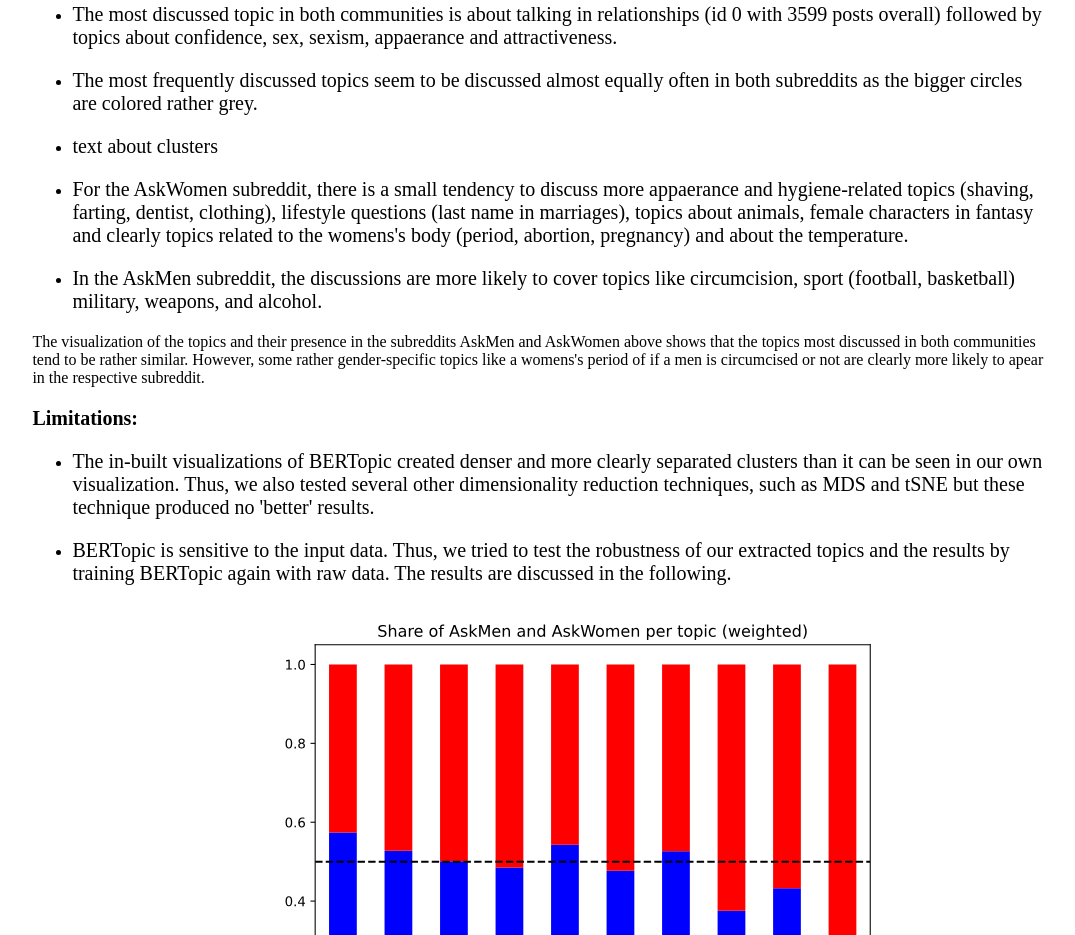
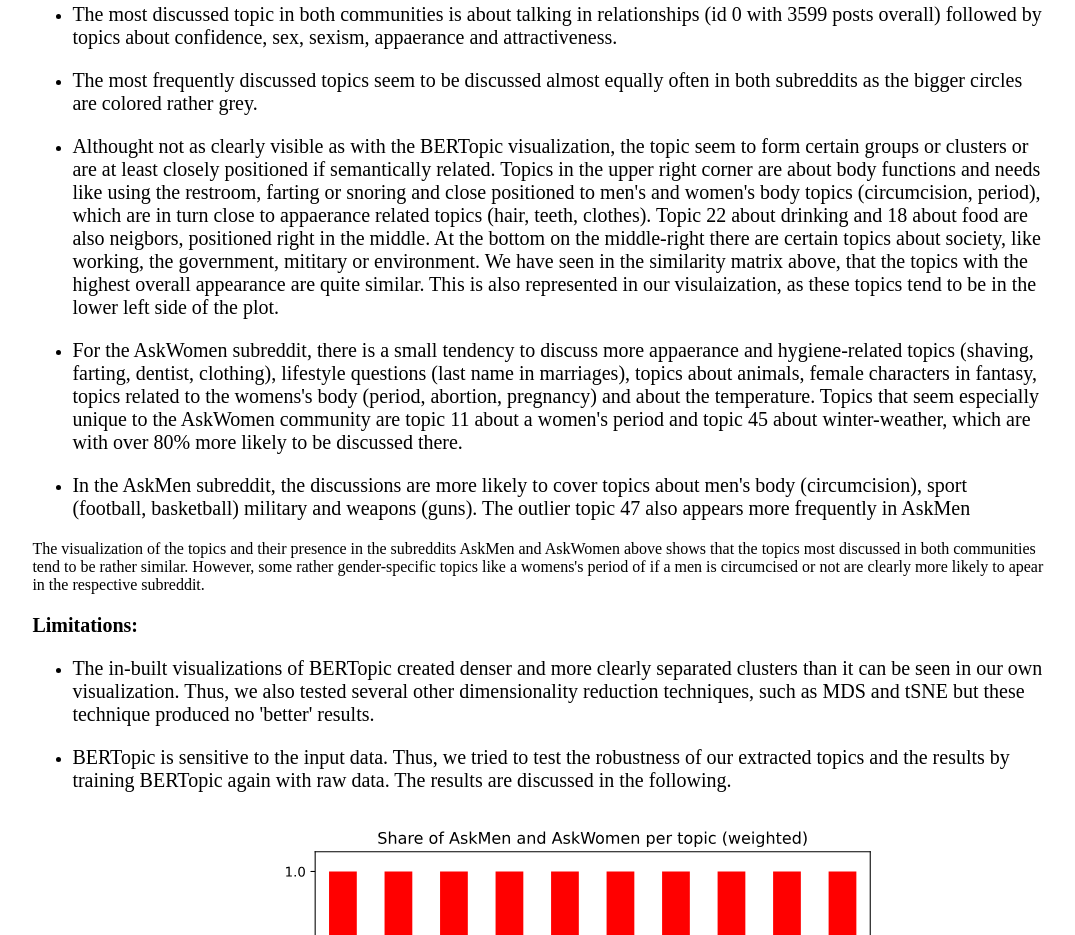
Before and after one commit to ZoeWolter/doc-ana, a plain HTML site: page index.html in a window 1280 px wide. Shown: the part 10094-11029 px from the top of the page, without its empty margins (102-1177 px from the left). Drawn offline with Linux system fonts and the light colour scheme; no server answers.

Commit message:
some interpretation for vis 1

```diff
--- a/index.html
+++ b/index.html
@@ -312,10 +312,18 @@
           <li><p>The most discussed topic in both communities is about talking in relationships (id 0 with 3599 posts overall) followed by topics about
              confidence, sex, sexism, appaerance and attractiveness.</p></li>
           <li><p>The most frequently discussed topics seem to be discussed almost equally often in both subreddits as the bigger circles are colored rather grey.</p></li>
-          <li><p> text about clusters</p></li>
+          <li><p>Althought not as clearly visible as with the BERTopic visualization, the topic seem to form certain groups or clusters or are at least closely positioned if semantically related.
+            Topics in the upper right corner are about body functions and needs like using the restroom, farting or snoring and close positioned to men's and women's body topics (circumcision, period),
+            which are in turn close to appaerance related topics (hair, teeth, clothes).
+            Topic 22 about drinking and 18 about food are also neigbors, positioned right in the middle.
+            At the bottom on the middle-right there are certain topics about society, like working, the government, mititary or environment.
+            We have seen in the similarity matrix above, that the topics with the highest overall appearance are quite similar.
+            This is also represented in our visulaization, as these topics tend to be in the lower left side of the plot.
+          </p></li>
           <li><p>For the AskWomen subreddit, there is a small tendency to discuss more appaerance and hygiene-related topics
-            (shaving, farting, dentist, clothing), lifestyle questions (last name in marriages), topics about animals, female characters in fantasy and clearly topics related to the womens's body (period, abortion, pregnancy) and about the temperature.</p></li>
-          <li><p>In the AskMen subreddit, the discussions are more likely to cover topics like circumcision, sport (football, basketball) military, weapons, and alcohol.</p></li>
+            (shaving, farting, dentist, clothing), lifestyle questions (last name in marriages), topics about animals, female characters in fantasy, topics related to the womens's body (period, abortion, pregnancy) and about the temperature.
+            Topics that seem especially unique to the  AskWomen community are topic 11 about a women's period and topic 45 about winter-weather, which are with over 80% more likely to be discussed there.</p></li>
+          <li><p>In the AskMen subreddit, the discussions are more likely to cover topics about men's body (circumcision), sport (football, basketball) military and weapons (guns). The outlier topic 47 also appears more frequently in AskMen</p></li>
         </ul>
 
         The visualization of the topics and their presence in the subreddits AskMen and AskWomen above shows that the topics most discussed
--- a/index.js
+++ b/index.js
@@ -38,7 +38,7 @@ var legend2 = d3.select('#legend2').append('svg')
 //define scales
 var xScale = d3.scaleLinear().range([50, width-100]);
 var yScale = d3.scaleLinear().range([height-100, 50]);
-var sizeScale = d3.scaleLinear().range([20,60]);
+var sizeScale = d3.scaleLinear().range([10,100]);
 var colorScale = d3.scaleLinear().domain([0,0.5,1]).range(['#ca0020','gray', '#0571b0']);
 
 //global variables
```
